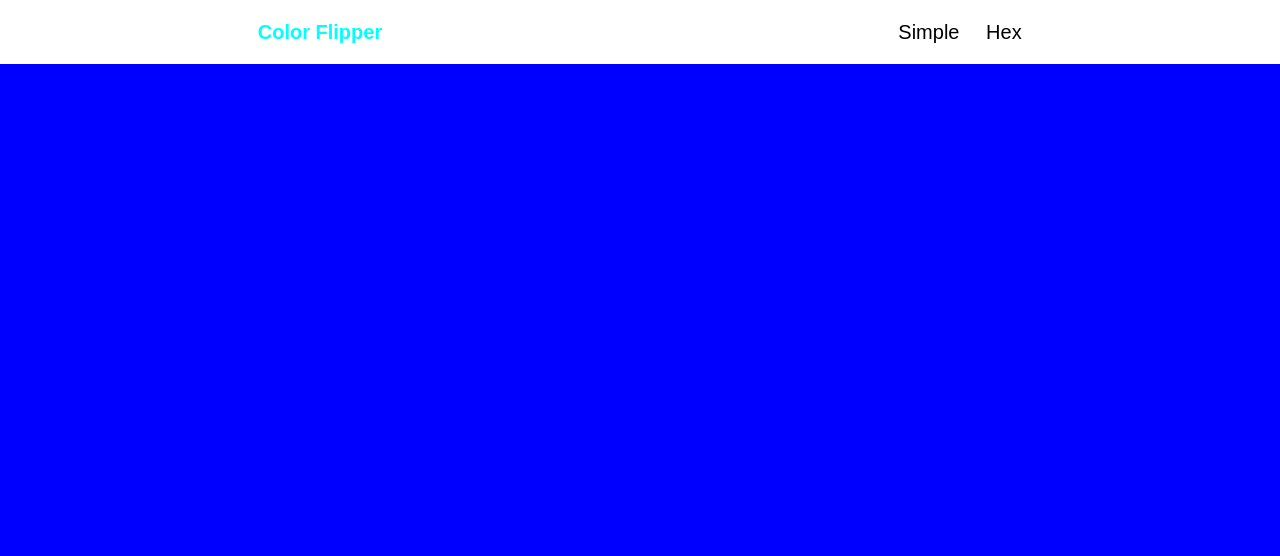
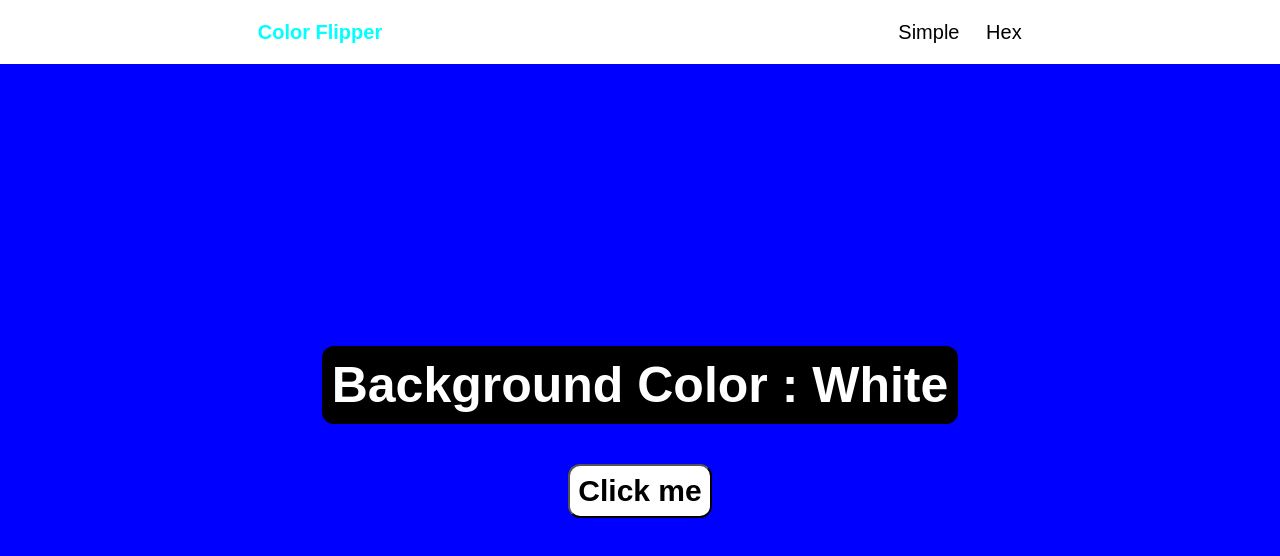
Before and after one commit to Ibrahim-abdulwahab/colors_background, a plain HTML site: page index.html in a window 1280 px wide. Drawn offline with Linux system fonts and the light colour scheme.

Commit message:
finished stylizing the feature div

```diff
--- a/index.html
+++ b/index.html
@@ -22,7 +22,10 @@
             </div>
         </header>
         <div class="feature">
-
+            <div class="name_color">
+                Background Color : White
+            </div>
+            <button>Click me</button>
         </div>
     </main>
     <script src="script.js"></script>
--- a/style.css
+++ b/style.css
@@ -24,6 +24,10 @@ header{
     width: 100%;
     height:92%;
     background-color: blue;
+    display: flex;
+    flex-direction: column;
+    justify-content: center;
+    align-items: center;
 }
 .title{
     height: 100%;
@@ -63,3 +67,28 @@ header{
 .hex p:hover{
     color: aqua;
 }
+.name_color{
+    background-color: black;
+    width: fit-content;
+    height: fit-content;
+    padding: 10px 10px;
+    color: white;
+    font-size: 5em;
+    border-radius: 12px;
+    font-weight: 700;
+}
+.feature button{
+    font-size: 3em;
+    padding: 8px 8px;
+    background-color: white;
+    margin-top: 40px;
+    transition: 1.1s;
+    border-radius: 12px;
+    font-weight: 700;
+}
+.feature button:hover{
+    background-color: black;
+    color: white;
+    border-style: solid;
+    border-color: white;
+}
```
